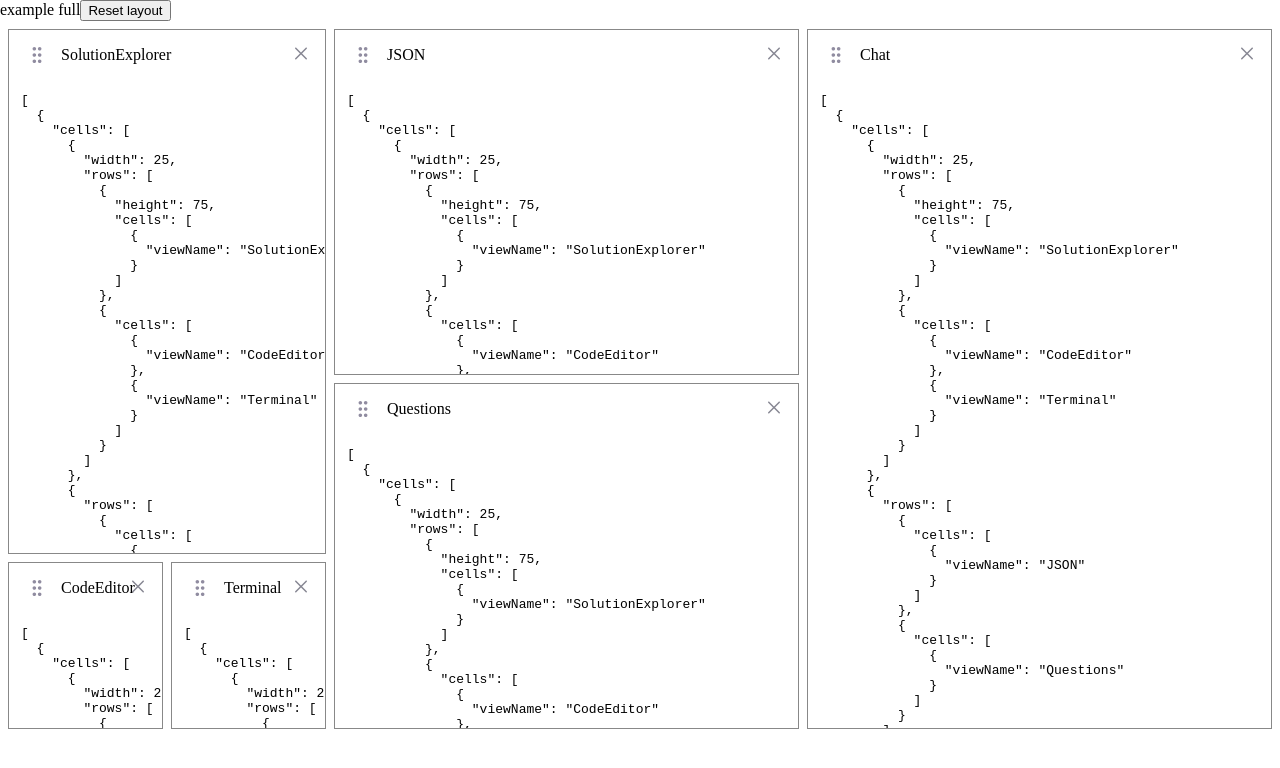
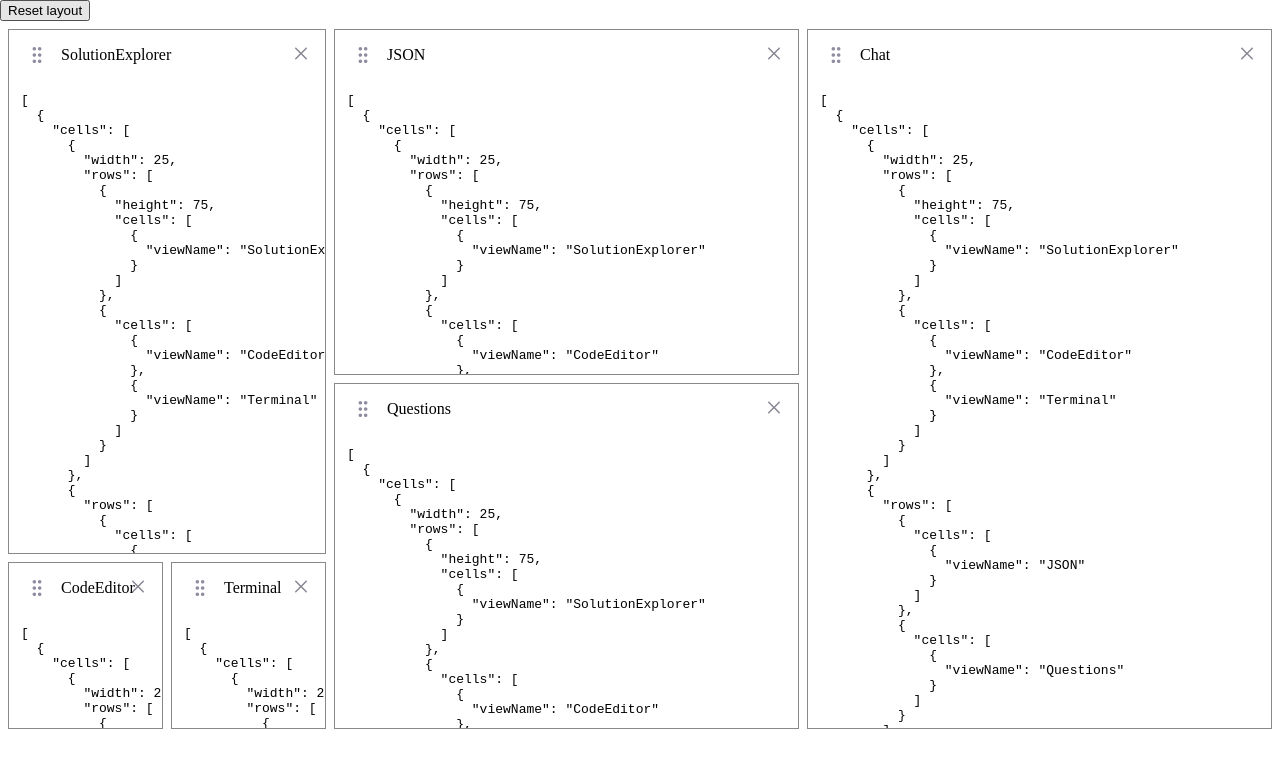
Before and after one commit to mgerasika/react-layout-manager, a React (Create React App) app: page / in a window 1280 px wide. Shown: the top 768 px of the page. Built offline with nearby package versions, Linux system fonts and the light colour scheme.

Commit message:
Update docker

```diff
--- a/package.json
+++ b/package.json
@@ -64,7 +64,7 @@
   },
   "scripts": {
     "dev": "react-scripts start",
-    "build-react-app": "tsc -p tsconfig.prod.json && react-scripts build",
+    "build-react-app": "react-scripts build",
     "build:types": "tsc -p tsconfig.prod.json --noEmit false --emitDeclarationOnly true",
     "build:js": "rollup -c --bundleConfigAsCjs",
     "build": "rimraf /dist && yarn build:types && yarn build:js",
--- a/src/example/example-full.component.tsx
+++ b/src/example/example-full.component.tsx
@@ -72,7 +72,6 @@ export function ExampleFull(): JSX.Element {
   return (
     <LayoutContext layout={layout}>
       <div>
-        example full
         <button onClick={handleResetLayout}>Reset layout</button>
         <div>
           {hiddenViews.map((viewName) => (
```
